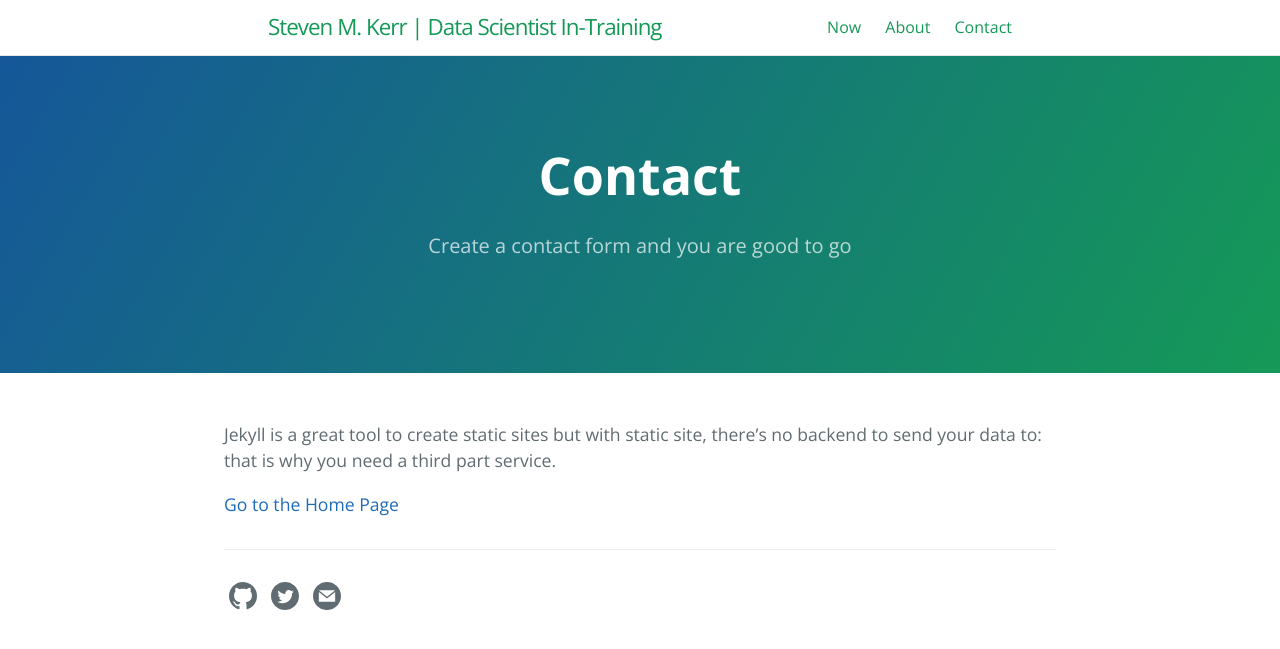
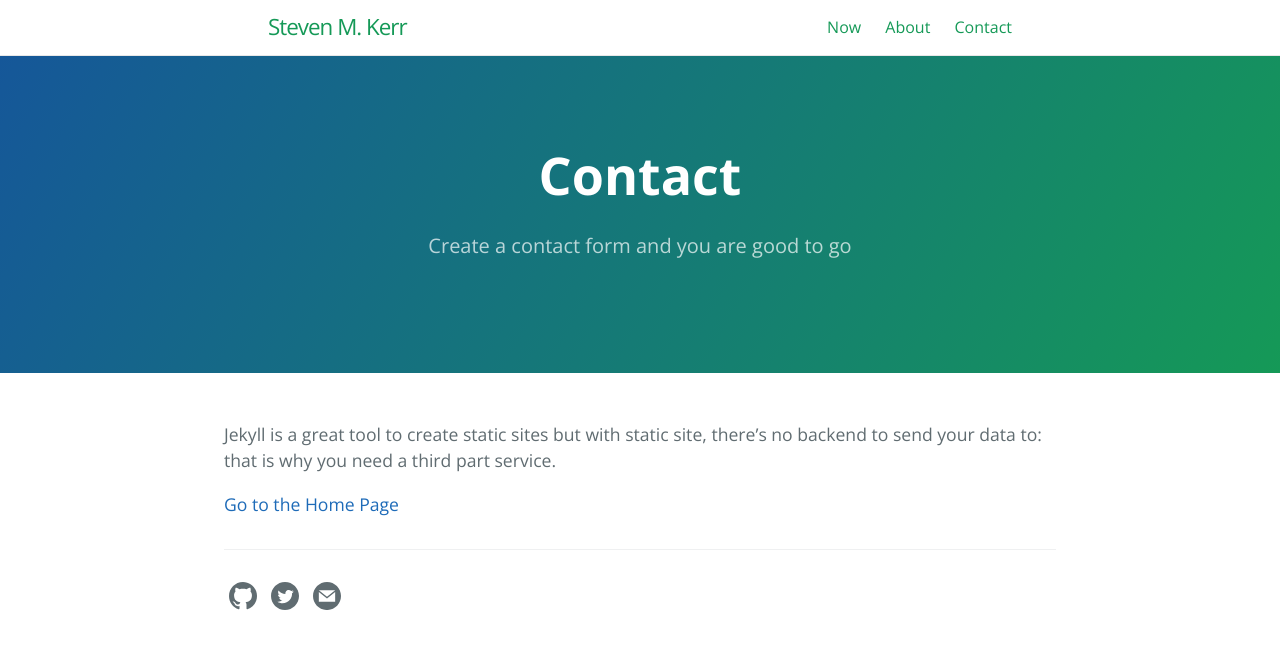
Before and after one commit to smkerr/smkerr.github.io, a Jekyll site: the page built from contact.md, in a window 1280 px wide. Shown: the top 649 px of the page. Built offline with Jekyll 4.4.1, drawn with Linux system fonts in a browser that asks for light colours.

Commit message:
Update _config.yml
Update website title

```diff
--- a/_config.yml
+++ b/_config.yml
@@ -1,4 +1,4 @@
-title: Steven M. Kerr | Data Scientist In-Training
+title: Steven M. Kerr
 description: Data Scientist In-Training
 show_downloads: false
 
```
